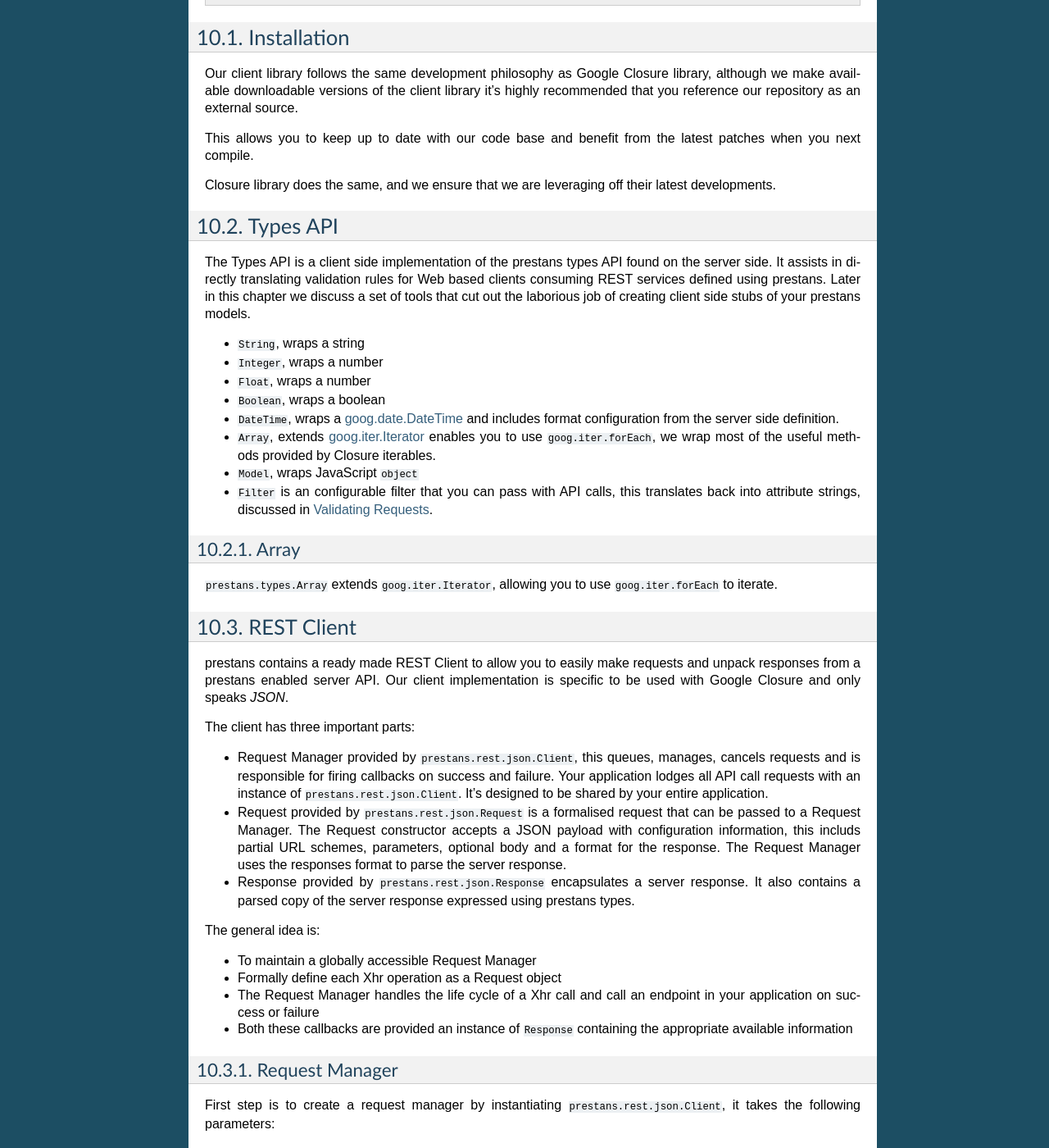
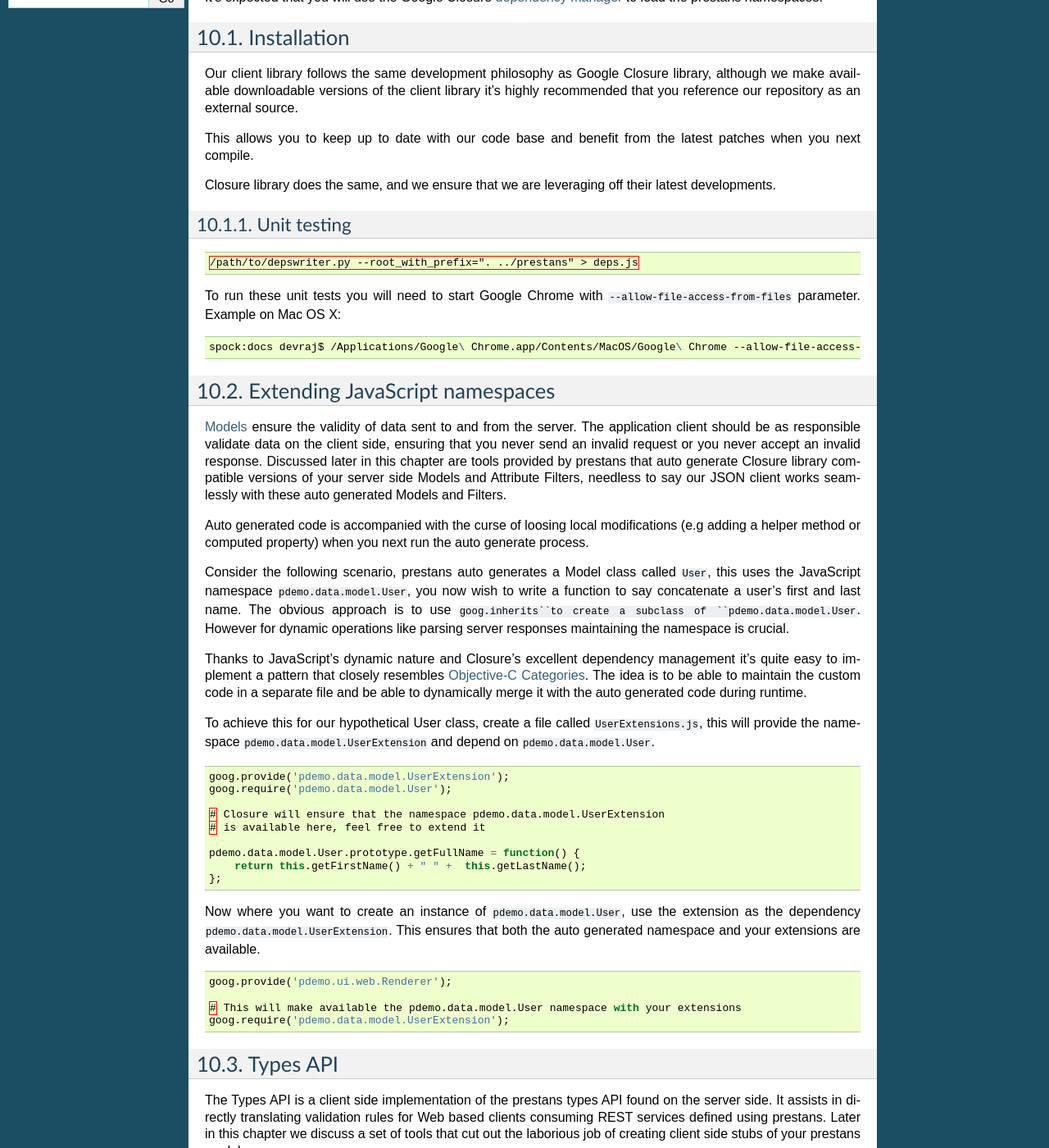
Before and after one commit to anomaly/prestans-docs, a Sphinx documentation site: the page built from source/closure.rst, in a window 1280 px wide and 1400 px high, scrolled down 587 px. Shown: the whole window at 82% size. Built offline with Sphinx 7.4.7, drawn with Linux system fonts in a browser that asks for light colours; some of the changed text lies outside the part shown.

Commit message:
Closure categories pattern

```diff
--- a/source/closure.rst
+++ b/source/closure.rst
@@ -12,6 +12,10 @@
 
 Each one of these components is agnostic of the other. Closure is at the heart of building products with prestans.
 
+Google Closure is unlike other JavaScript frameworks (e.g jQuery). An extremely central part of Closure tools is it's `compiler <https://developers.google.com/closure/compiler/>`_ (which is not just a minifier), the Closure development philosophy is to use the abstractions and components made available by Closure library and allow the compiler to optimise it for production.
+
+.. note:: It's assumed that you are familiar with developing applications with Google Closure tools.
+
 prestans provides a number of extensions to Closure Library, that ease and automate building rich JavaScript clients that consume your prestans API. Our current line up includes:
 
 * REST Client, provides a pattern to create Xhr requests, manages the life cycle and parsers responses, also supports Attribute Fitlers.
@@ -32,6 +33,54 @@
 This allows you to keep up to date with our code base and benefit from the latest patches when you next compile.
 
 Closure library does the same, and we ensure that we are leveraging off their latest developments.
+
+Unit testing
+------------
+
+.. code-block:: javascript
+
+    /path/to/depswriter.py --root_with_prefix=". ../prestans" > deps.js
+
+To run these unit tests you will need to start Google Chrome with ``--allow-file-access-from-files`` parameter. Example on Mac OS X:
+
+.. code-block:: bash
+
+    spock:docs devraj$ /Applications/Google\ Chrome.app/Contents/MacOS/Google\ Chrome --allow-file-access-from-files
+
+Extending JavaScript namespaces
+===============================
+
+:doc:`models` ensure the validity of data sent to and from the server. The application client should be as responsible validate data on the client side, ensuring that you never send an invalid request or you never accept an invalid response. Discussed later in this chapter are tools provided by prestans that auto generate Closure library compatible versions of your server side Models and Attribute Filters, needless to say our JSON client works seamlessly with these auto generated Models and Filters.
+
+Auto generated code is accompanied with the curse of loosing local modifications (e.g adding a helper method or computed property) when you next run the auto generate process.
+
+Consider the following scenario, prestans auto generates a Model class called ``User``, this uses the JavaScript namespace ``pdemo.data.model.User``, you now wish to write a function to say concatenate a user's first and last name. The obvious approach is to use ``goog.inherits``to create a subclass of ``pdemo.data.model.User``. However for dynamic operations like parsing server responses maintaining the namespace is crucial.
+
+Thanks to JavaScript's dynamic nature and Closure's excellent dependency management it's quite easy to implement a pattern that closely resembles `Objective-C Categories <http://developer.apple.com/library/ios/#documentation/cocoa/conceptual/ProgrammingWithObjectiveC/CustomizingExistingClasses/CustomizingExistingClasses.html>`_. The idea is to be able to maintain the custom code in a separate file and be able to dynamically merge it with the auto generated code during runtime.
+
+To achieve this for our hypothetical User class, create a file called ``UserExtensions.js``, this will provide the namespace ``pdemo.data.model.UserExtension`` and depend on ``pdemo.data.model.User``.
+
+.. code:: javascript
+
+    goog.provide('pdemo.data.model.UserExtension');
+    goog.require('pdemo.data.model.User');
+
+    # Closure will ensure that the namespace pdemo.data.model.UserExtension
+    # is available here, feel free to extend it
+
+    pdemo.data.model.User.prototype.getFullName = function() {
+        return this.getFirstName() + " " +  this.getLastName();
+    };
+
+Now where you want to create an instance of ``pdemo.data.model.User``, use the extension as the dependency ``pdemo.data.model.UserExtension``. This ensures that both the auto generated namespace and your extensions are available.
+
+.. code:: javascript
+
+    goog.provide('pdemo.ui.web.Renderer');
+
+    # This will make available the pdemo.data.model.User namespace with your extensions
+    goog.require('pdemo.data.model.UserExtension');
+
 
 Types API
 =========
@@ -170,21 +238,6 @@
 * ``responseModelElementTemplates``
 * ``responseBody`` JSON Object (Optional)
 
-Closure Unit Tests
-==================
 
-.. code-block:: javascript
-
-    /path/to/depswriter.py --root_with_prefix=". ../prestans" > deps.js
-
-To run these unit tests you will need to start Google Chrome with ``--allow-file-access-from-files`` parameter. Example on Mac OS X:
-
-.. code-block:: bash
-
-    spock:docs devraj$ /Applications/Google\ Chrome.app/Contents/MacOS/Google\ Chrome --allow-file-access-from-files
-
-Tools
-======
-
-preplate
---------
+Code Generation
+===============
```
Also changed, not shown: other parts of source/closure.rst (+19 -3 lines).
